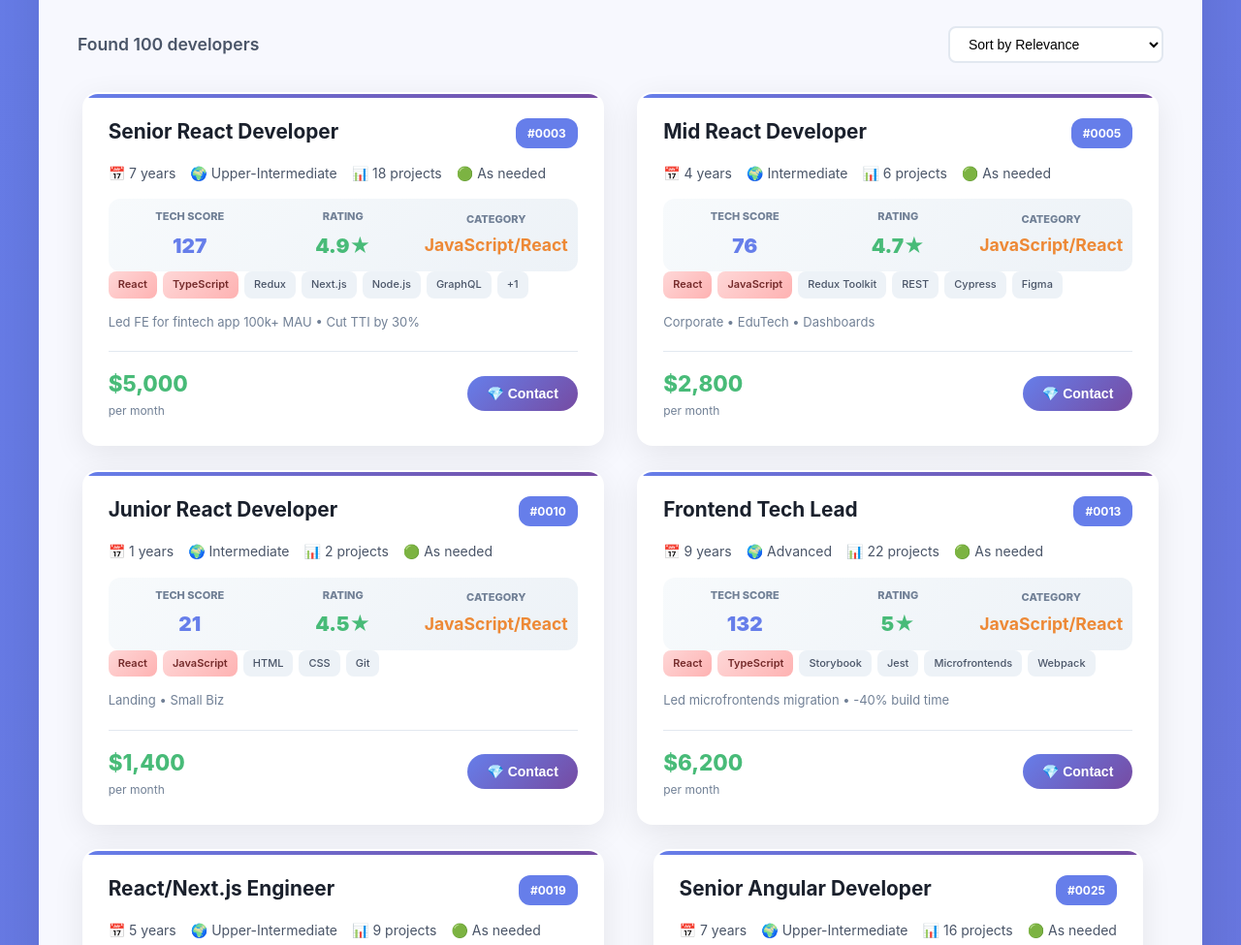
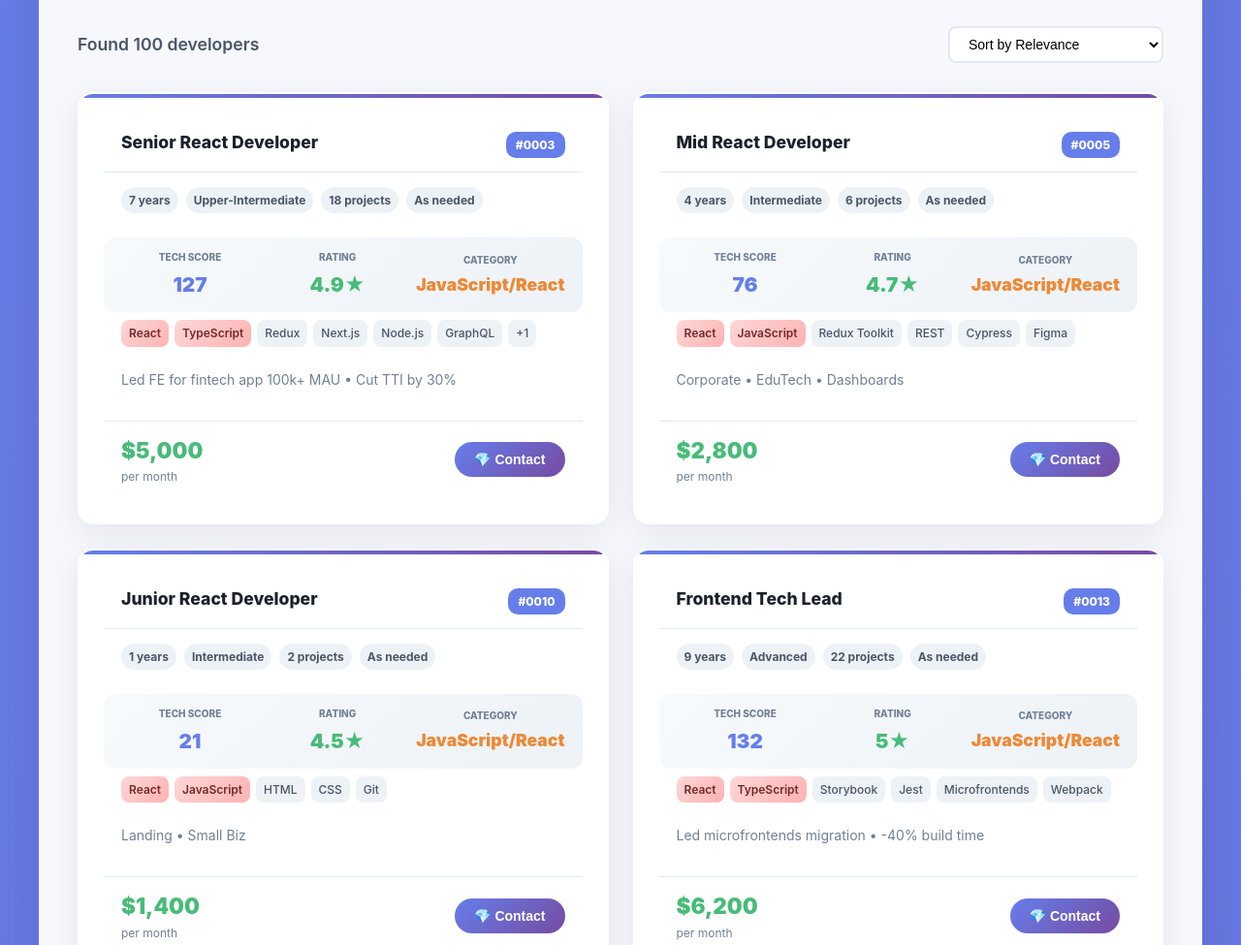
Before and after one commit to just4yu/platform, a website: page just4u-standalone-v3.html in a window 1280 px wide. Shown: the part 852-1827 px from the top of the page at 97% size. Drawn offline with Linux system fonts and the light colour scheme.

Commit message:
Update developer card styles and remove emoji icons from meta items
Co-authored-by: spikespring9 <spikespring9@gmail.com>

```diff
--- a/just4u-standalone-v3.html
+++ b/just4u-standalone-v3.html
@@ -645,7 +645,28 @@
             0% { transform: rotate(0deg); }
             100% { transform: rotate(360deg); }
         }
-    </style>
+    /* Card V1 styles */
+        .developer-card{background:#fff;border-radius:16px;box-shadow:0 8px 32px rgba(0,0,0,.08);border:2px solid transparent;overflow:hidden}
+        .developer-card:hover{border-color:#667eea}
+        .developer-header{display:flex;justify-content:space-between;align-items:flex-start;padding:14px 18px;border-bottom:1px solid #e2e8f0}
+        .developer-title{font-size:1.1rem;font-weight:800;color:#1a202c}
+        .developer-id{background:#667eea;color:#fff;padding:4px 10px;border-radius:10px;font-size:.75rem;font-weight:800}
+        .developer-meta{display:flex;gap:8px;flex-wrap:wrap;padding:0 18px 10px 18px}
+        .developer-meta .meta-item{background:#edf2f7;color:#4a5568;padding:4px 8px;border-radius:999px;font-size:12px;font-weight:700}
+        .ratings-section{display:grid;grid-template-columns:repeat(3,1fr);gap:10px;padding:12px 18px;background:linear-gradient(135deg,#f7fafc,#edf2f7)}
+        .rating-item{text-align:center}
+        .rating-label{font-size:10px;color:#718096;text-transform:uppercase;font-weight:800}
+        .rating-value{font-weight:900}
+        .tech-level-value{color:#667eea}
+        .performance-value{color:#48bb78}
+        .category-value{color:#ed8936}
+        .tech-skills{display:flex;flex-wrap:wrap;gap:6px;padding:8px 18px}
+        .skill-tag{background:#edf2f7;color:#4a5568;padding:4px 8px;border-radius:8px;font-size:12px}
+        .skill-tag.primary{background:linear-gradient(135deg,#fed7d7,#feb2b2);color:#742a2a;font-weight:600}
+        .experience-description{color:#718096;font-size:14px;padding:0 18px 12px 18px}
+        .card-footer{display:flex;justify-content:space-between;align-items:center;padding:12px 18px;border-top:1px solid #e2e8f0}
+        .salary-amount{color:#48bb78;font-weight:900}
+</style>
 </head>
 <body>
     <!-- Header -->
@@ -1023,10 +1044,10 @@
                         <div class="developer-id">#${dev.developerId}</div>
                     </div>
                     <div class="developer-meta">
-                        <div class="meta-item">📅 ${dev.experience} years</div>
-                        <div class="meta-item">🌍 ${dev.englishLevel}</div>
-                        <div class="meta-item">📊 ${dev.projects} projects</div>
-                        <div class="meta-item">🟢 ${dev.availability}</div>
+                        <div class="meta-item">${dev.experience} years</div>
+                        <div class="meta-item">${dev.englishLevel}</div>
+                        <div class="meta-item">${dev.projects} projects</div>
+                        <div class="meta-item">${dev.availability}</div>
                     </div>
                     <div class="ratings-section">
                         <div class="rating-item"><div class="rating-label">Tech Score</div><div class="rating-value tech-level-value">${dev.techLevel}</div></div>
```
